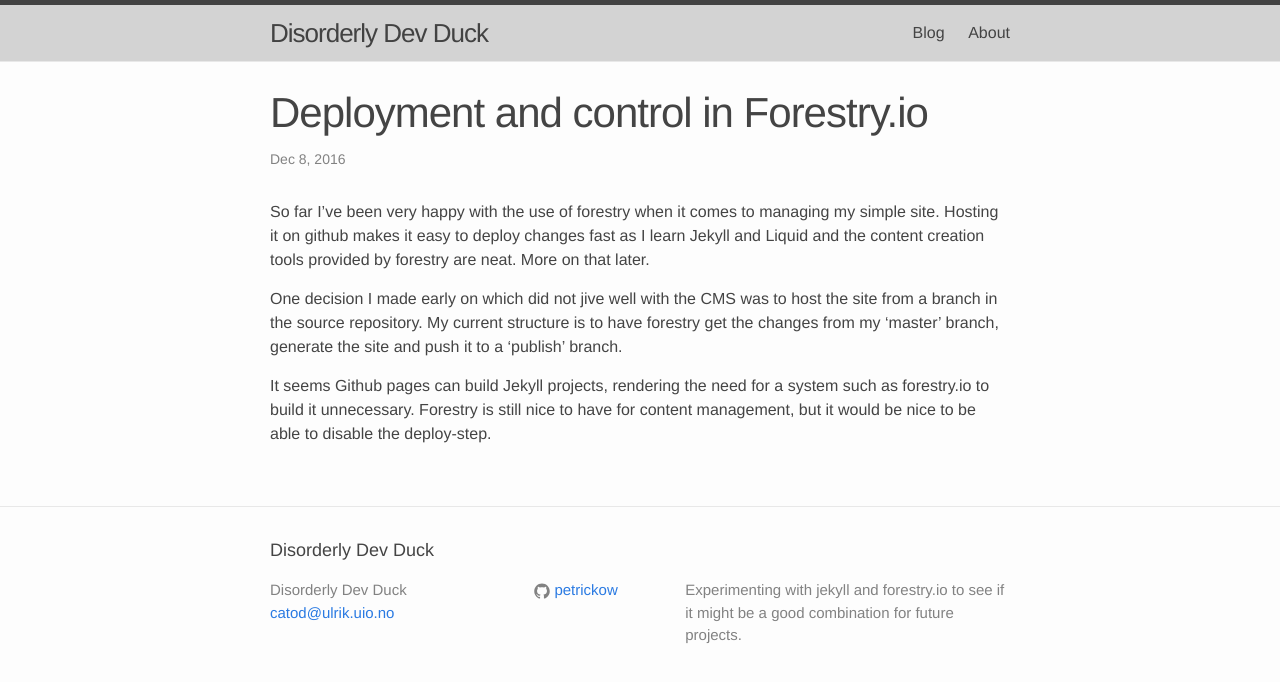
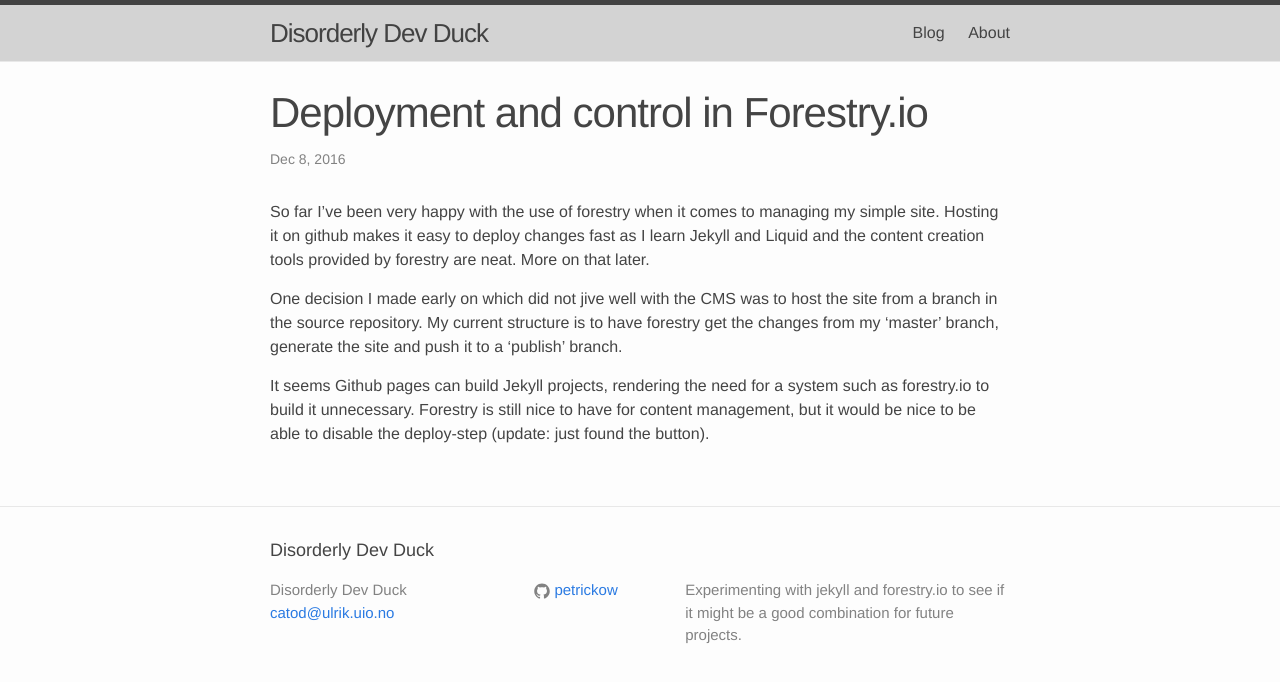
Before and after one commit to petrickow/petrickow.github.io, a Jekyll site: the page built from _posts/2016-12-08-forestry-io.md, in a window 1280 px wide. Shown: the top 682 px of the page. Built offline with Jekyll 4.4.1, drawn with Linux system fonts in a browser that asks for light colours.

Commit message:
Update from Forestry.io - 2016-12-08-forestry-io.md

```diff
--- a/_posts/2016-12-08-forestry-io.md
+++ b/_posts/2016-12-08-forestry-io.md
@@ -7,4 +7,4 @@
 
 One decision I made early on which did not jive well with the CMS was to host the site from a branch in the source repository. My current structure is to have forestry get the changes from my 'master' branch, generate the site and push it to a 'publish' branch.
 
-It seems Github pages can build Jekyll projects, rendering the need for a system such as forestry.io to build it unnecessary. Forestry is still nice to have for content management, but it would be nice to be able to disable the deploy-step.
+It seems Github pages can build Jekyll projects, rendering the need for a system such as forestry.io to build it unnecessary. Forestry is still nice to have for content management, but it would be nice to be able to disable the deploy-step (update: just found the button).
```
